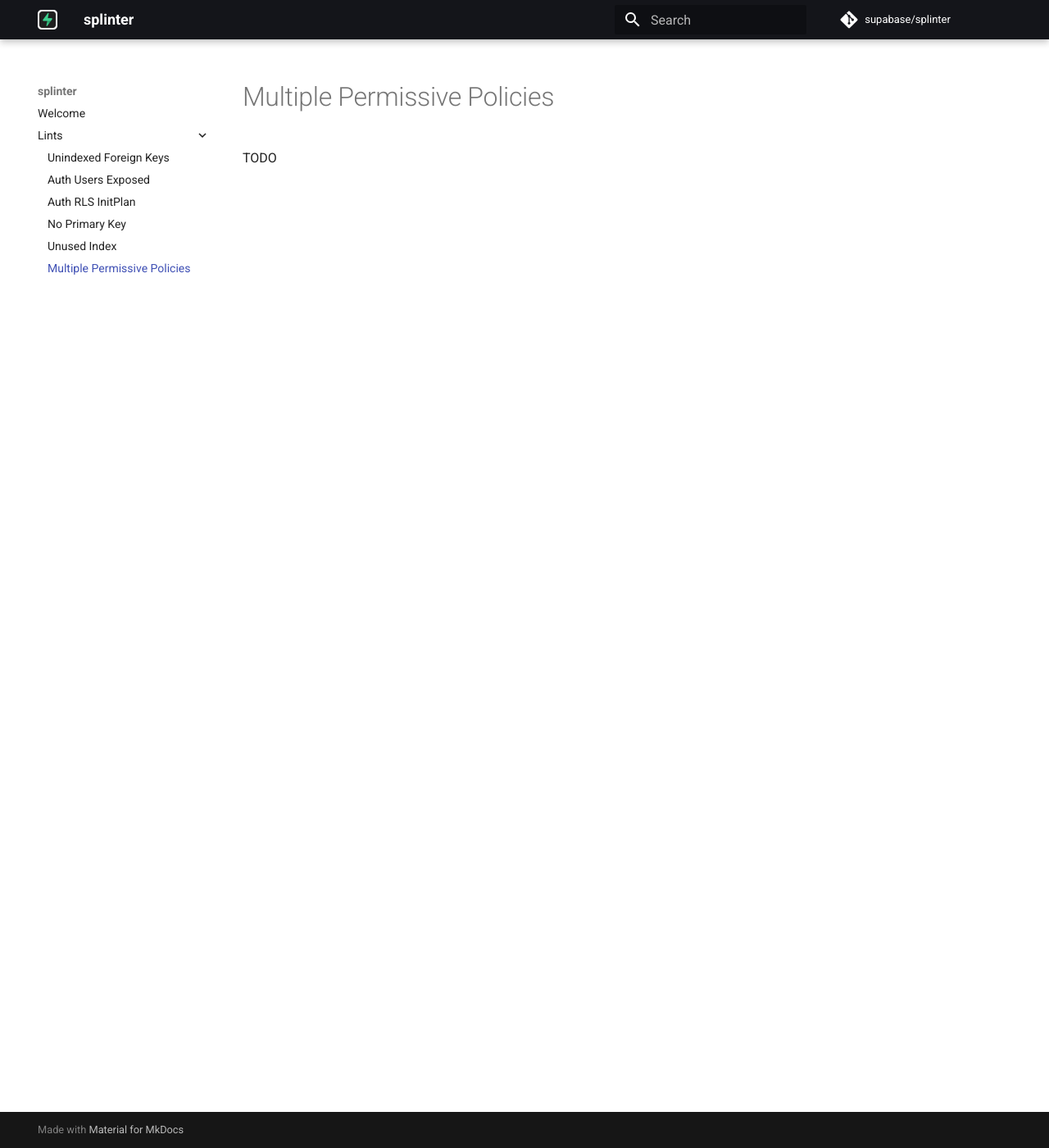
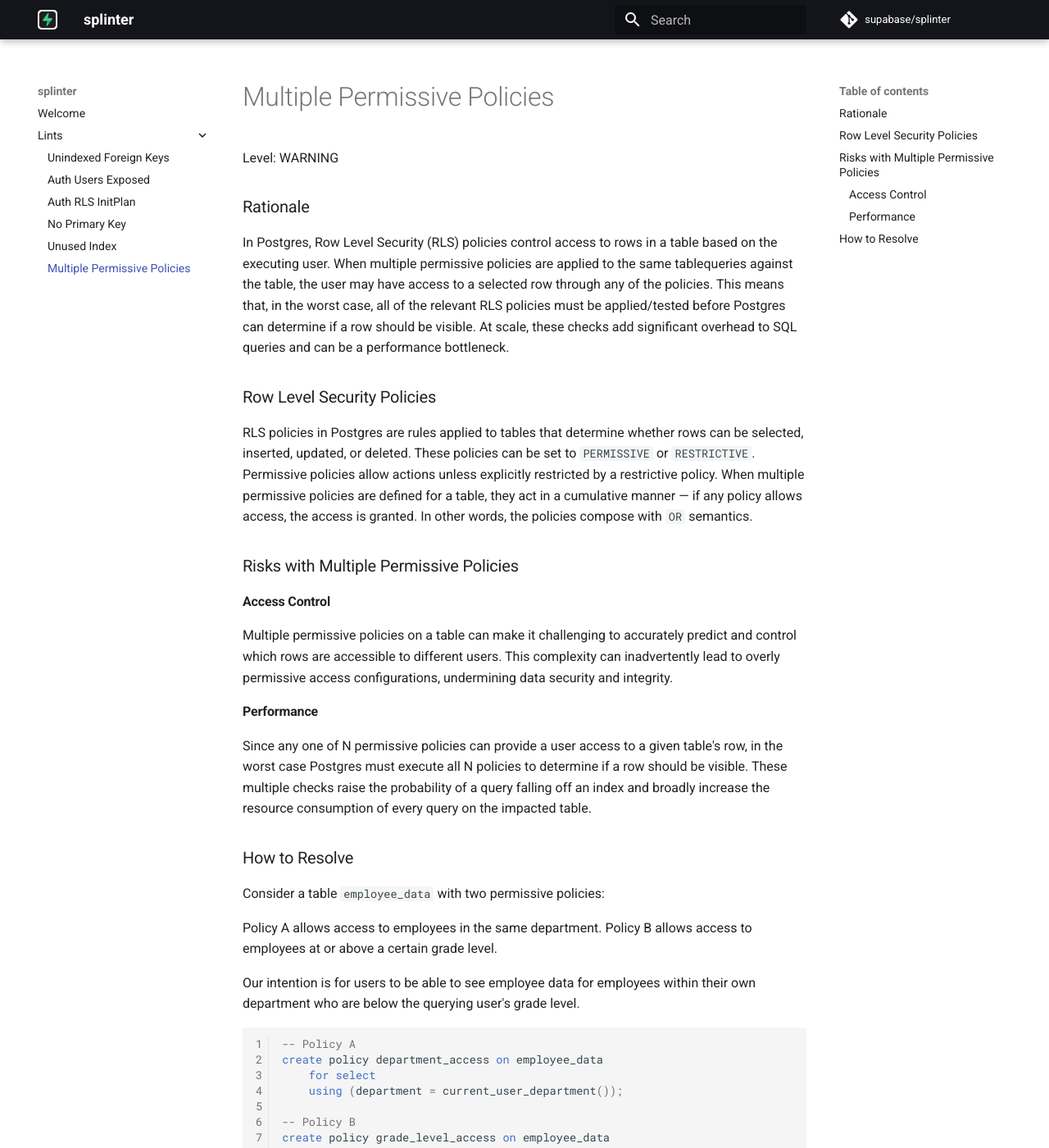
Before and after one commit to supabase/splinter, an MkDocs documentation site: the page built from docs/0006_multiple_permissive_policies.md, in a window 1280 px wide and 1400 px high. Shown: the whole window at 82% size. Built offline with MkDocs 1.6.1 and Material for MkDocs 9.7.7, drawn with Linux system fonts in a browser that asks for light colours; comment, search, counter and statistics services are not loaded; some of the changed text lies outside the part shown.

Commit message:
lint doc - multiple permissive policies

````diff
--- a/docs/0006_multiple_permissive_policies.md
+++ b/docs/0006_multiple_permissive_policies.md
@@ -1 +1,63 @@
-TODO
+
+Level: WARNING
+
+### Rationale
+
+In Postgres, Row Level Security (RLS) policies control access to rows in a table based on the executing user. When multiple permissive policies are applied to the same tablequeries against the table, the user may have access to a selected row through any of the policies. This means that, in the worst case, all of the relevant RLS policies must be applied/tested before Postgres can determine if a row should be visible. At scale, these checks add significant overhead to SQL queries and can be a performance bottleneck.
+
+
+### Row Level Security Policies
+
+RLS policies in Postgres are rules applied to tables that determine whether rows can be selected, inserted, updated, or deleted. These policies can be set to `PERMISSIVE` or `RESTRICTIVE`. Permissive policies allow actions unless explicitly restricted by a restrictive policy. When multiple permissive policies are defined for a table, they act in a cumulative manner — if any policy allows access, the access is granted. In other words, the policies compose with `OR` semantics.
+
+### Risks with Multiple Permissive Policies
+
+#### Access Control
+
+Multiple permissive policies on a table can make it challenging to accurately predict and control which rows are accessible to different users. This complexity can inadvertently lead to overly permissive access configurations, undermining data security and integrity.
+
+#### Performance
+
+Since any one of N permissive policies can provide a user access to a given table's row, in the worst case Postgres must execute all N policies to determine if a row should be visible. These multiple checks raise the probability of a query falling off an index and broadly increase the resource consumption of every query on the impacted table.
+
+
+### How to Resolve
+
+Consider a table `employee_data` with two permissive policies:
+
+Policy A allows access to employees in the same department.
+Policy B allows access to employees at or above a certain grade level.
+
+Our intention is for users to be able to see employee data for employees within their own department who are below the querying user's grade level.
+
+```sql
+-- Policy A
+create policy department_access on employee_data
+    for select
+    using (department = current_user_department());
+
+-- Policy B
+create policy grade_level_access on employee_data
+    for select
+    using (grade_level <= current_user_grade_level());
+```
+
+The implementation contains a logic error. As written, every employee can see `employee_data` for every other employee within their departemnt. Similarly, every employee can see every other employee's data at or below their own grade level.
+
+To address this issue, we can combine the two policies.
+
+```sql
+drop policy department_access on employee_data;
+drop policy grade_level_access on employee_data;
+
+create policy consolidated_access on employee_data
+    for select
+    using (
+        department = current_user_department()
+        or grade_level >= current_user_grade_level()
+    );
+```
+
+In addition to addressing the logic bug, we have also improved the Postgres query planner's ability to inline the policy to check access to rows, which reduces the chance of the query falling off index.
+
+While consolidating RLS policies for a given role/action combination is a best practices, it is not a hard rule. If consolidating policies leads to unreadable SQL then you may opt to have multiple policies for maintainability.
````
